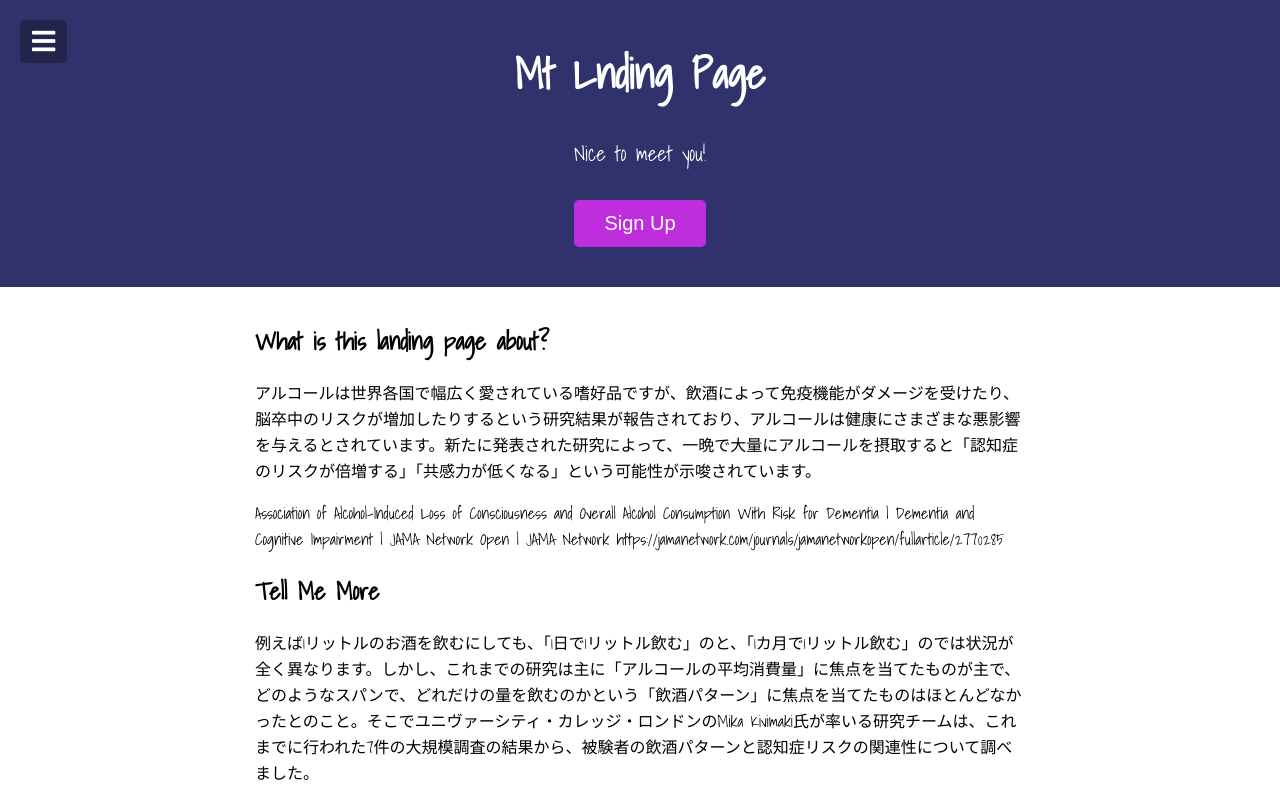
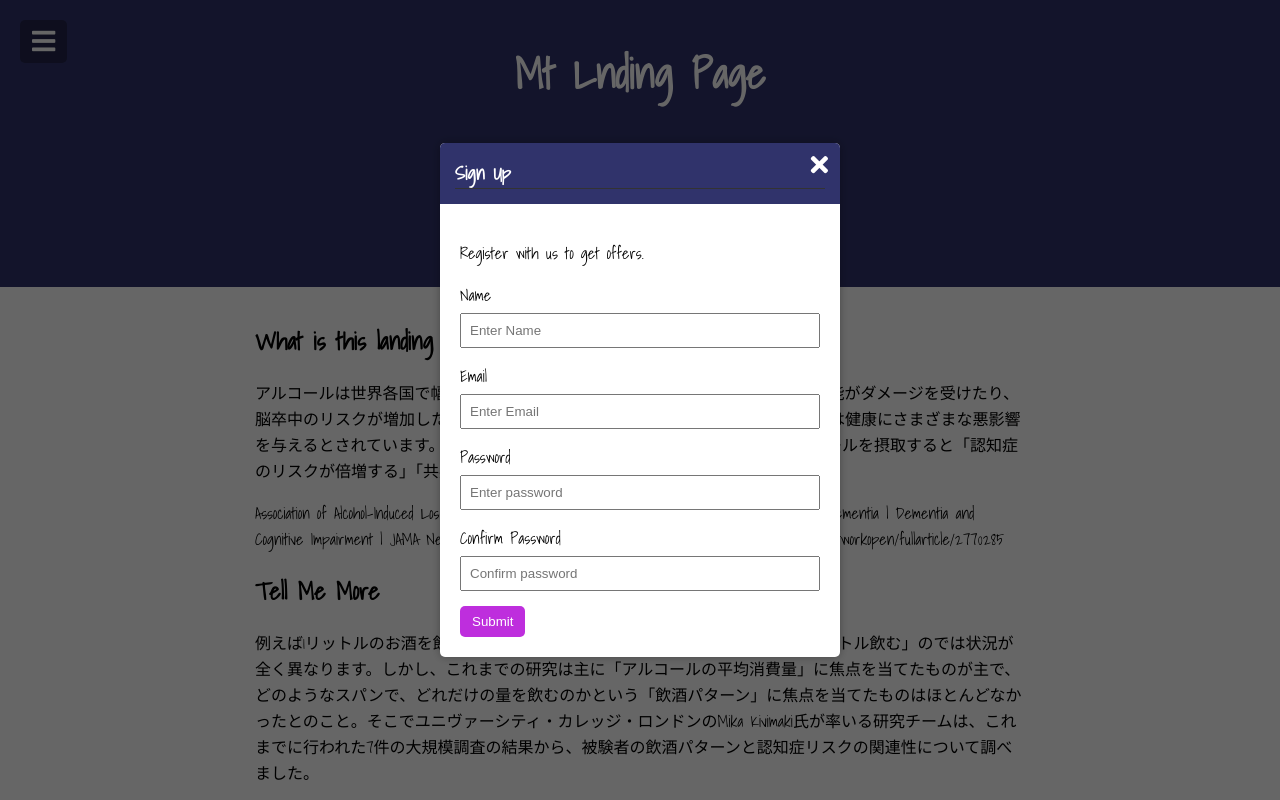
Before and after one commit to ks1590/menu_slider, a plain HTML site: page index.html in a window 1280 px wide. Both pictures are taken after a click on the button "Sign Up". Shown: the top 800 px of the page. Drawn offline with Linux system fonts and the light colour scheme; a web font is replaced by a local one.

Commit message:
show-modalを修正

```diff
--- a/style.css
+++ b/style.css
@@ -130,7 +130,7 @@ button:foucus {
     bottom: 0;
 }
 
-.modal-container.show-madal {
+.modal-container.show-modal {
     display: block;
 }
 
```
